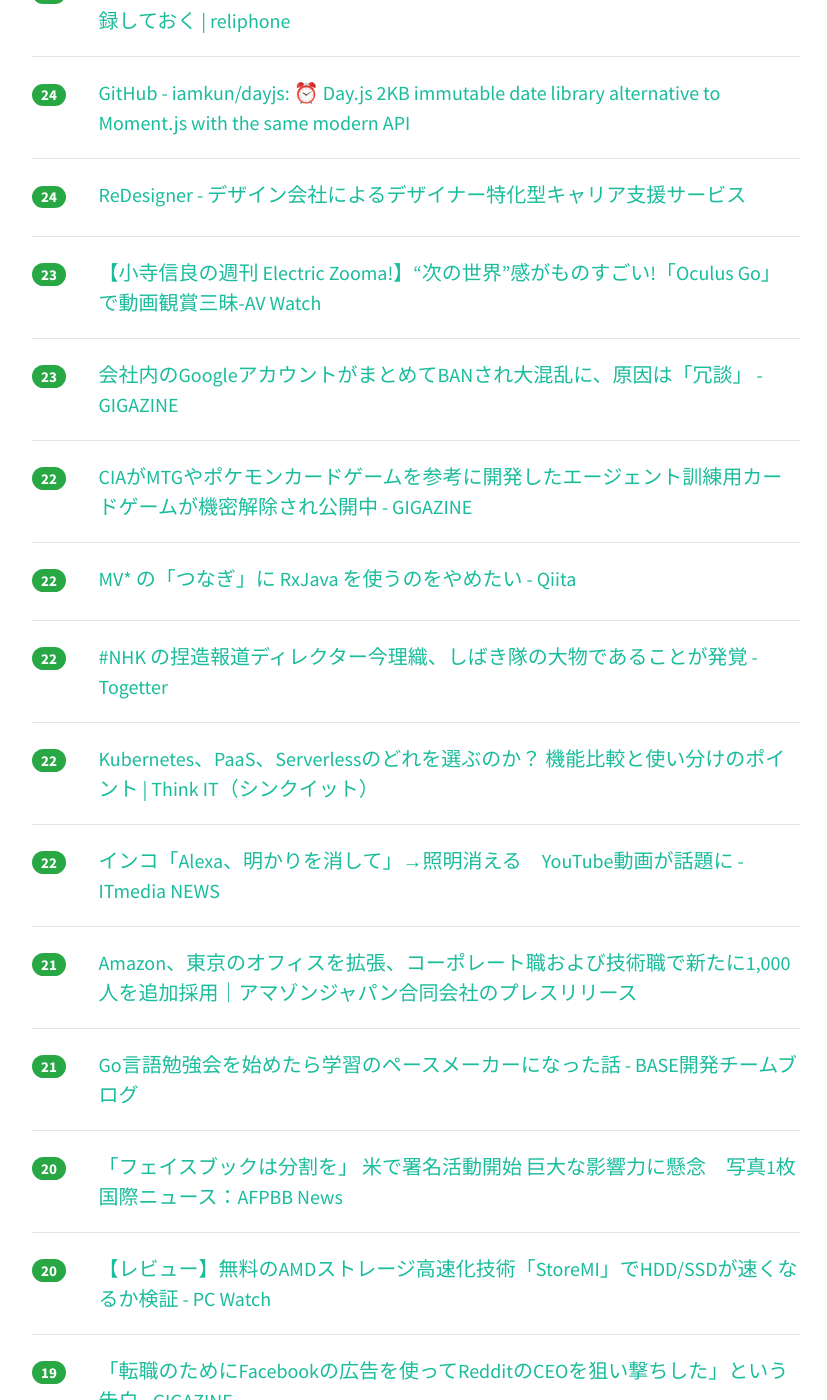
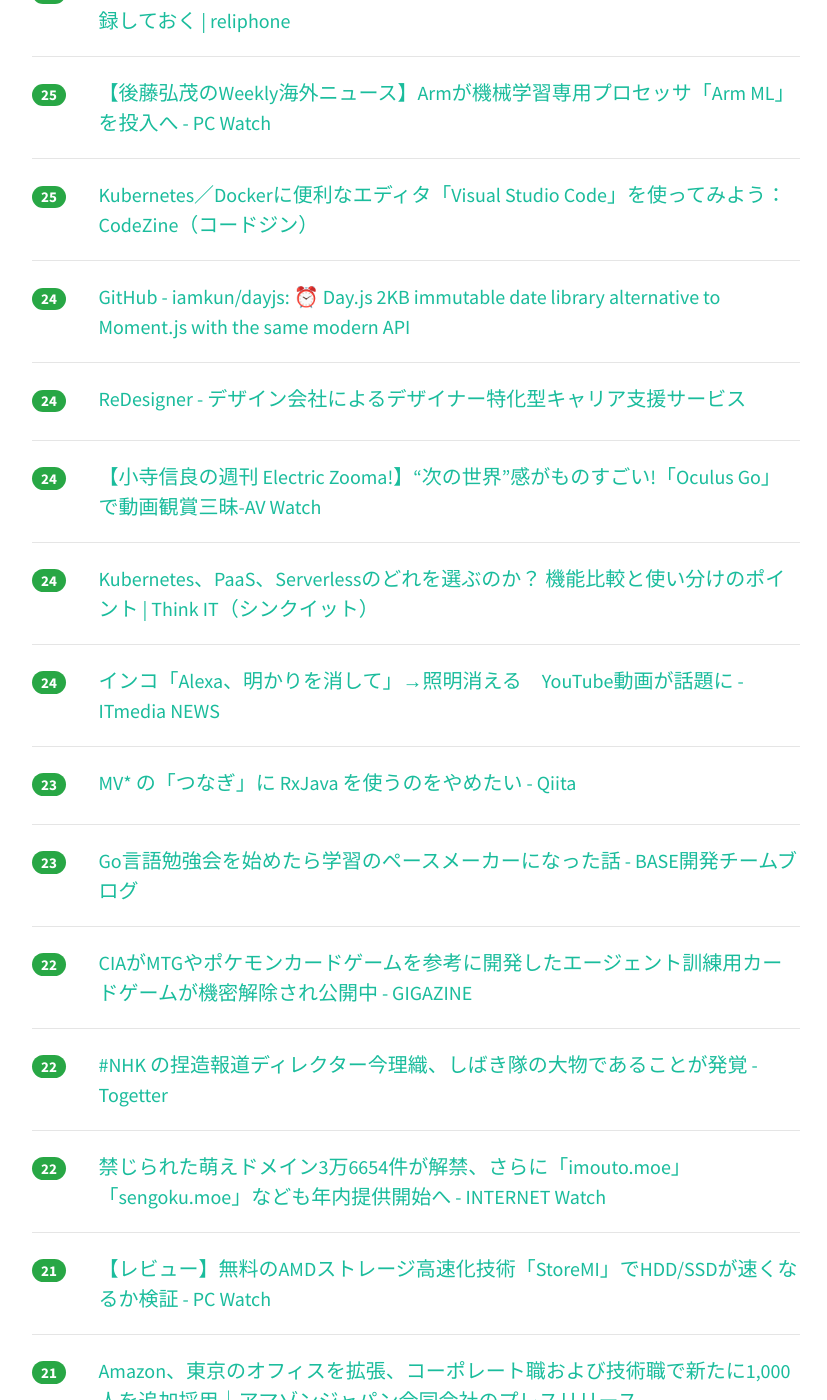
Before and after one commit to yatta47/hatena-matome-site, a Jekyll site: the page built from _posts/2018-05-23-hatena.md, in a window 1280 px wide and 1400 px high, scrolled down 4184 px. Shown: the whole window, without its empty margins (224-1051 px from the left). Built offline with Jekyll 4.4.1, drawn with Linux system fonts in a browser that asks for light colours; nearby versions of some CDN libraries; some of the changed text lies outside the part shown.

Commit message:
Updated 2018-05-23

```diff
--- a/_posts/2018-05-23-hatena.md
+++ b/_posts/2018-05-23-hatena.md
@@ -1,49 +1,54 @@
 ---
 layout: post
 title:  "2018-05-23 はてぶIT"
-date:   2018-05-23 19:03:02
+date:   2018-05-23 20:03:11
 tags: [it-hotentry]
 ---
-58 件のデータあり
+63 件のデータあり
 
 <hr><div class="row">
-<div class="col-1"><span class="badge badge-pill badge-success h2">552</span></div>
+<div class="col-1"><span class="badge badge-pill badge-success h2">578</span></div>
 <div class="col-11"><a href='https://anond.hatelabo.jp/20180522233419' target='_blank'>深センは楽しかったぞ😁</a></div>
 </div>
 <hr>
 <div class="row">
-<div class="col-1"><span class="badge badge-pill badge-success h2">224</span></div>
+<div class="col-1"><span class="badge badge-pill badge-success h2">228</span></div>
 <div class="col-11"><a href='https://www.softantenna.com/wp/unix/yum-is-dead/' target='_blank'>Fedora 22で「Yum」は公式に死亡し、これからは「DNF」で！ | ソフトアンテナブログ</a></div>
 </div>
 <hr>
 <div class="row">
-<div class="col-1"><span class="badge badge-pill badge-success h2">173</span></div>
+<div class="col-1"><span class="badge badge-pill badge-success h2">181</span></div>
 <div class="col-11"><a href='https://www.publickey1.jp/blog/18/slackactionsslack.html' target='_blank'>Slackが新機能「Actions」を発表、Slack上からほかのツールへの書き込みや操作を可能に － Publickey</a></div>
 </div>
 <hr>
 <div class="row">
-<div class="col-1"><span class="badge badge-pill badge-success h2">162</span></div>
+<div class="col-1"><span class="badge badge-pill badge-success h2">175</span></div>
+<div class="col-11"><a href='https://deeeet.com/writing/2018/05/22/service-mesh/' target='_blank'>Service meshとは何か | SOTA</a></div>
+</div>
+<hr>
+<div class="row">
+<div class="col-1"><span class="badge badge-pill badge-success h2">175</span></div>
+<div class="col-11"><a href='http://kabumatome.doorblog.jp/archives/65888458.html' target='_blank'>パクリ系外食大手のモンテローザ、いきなりステーキのパクリ「カミナリステーキ」を開業 : 市況かぶ全力２階建</a></div>
+</div>
+<hr>
+<div class="row">
+<div class="col-1"><span class="badge badge-pill badge-success h2">173</span></div>
 <div class="col-11"><a href='https://www.publickey1.jp/blog/18/slackslack_developer_tools.html' target='_blank'>Slackアプリケーション開発者の支援ツール「Slack Developer Tools」発表 － Publickey</a></div>
 </div>
 <hr>
 <div class="row">
-<div class="col-1"><span class="badge badge-pill badge-success h2">157</span></div>
-<div class="col-11"><a href='https://deeeet.com/writing/2018/05/22/service-mesh/' target='_blank'>Service meshとは何か | SOTA</a></div>
-</div>
-<hr>
-<div class="row">
-<div class="col-1"><span class="badge badge-pill badge-success h2">148</span></div>
-<div class="col-11"><a href='http://kabumatome.doorblog.jp/archives/65888458.html' target='_blank'>パクリ系外食大手のモンテローザ、いきなりステーキのパクリ「カミナリステーキ」を開業 : 市況かぶ全力２階建</a></div>
-</div>
-<hr>
-<div class="row">
-<div class="col-1"><span class="badge badge-pill badge-success h2">125</span></div>
+<div class="col-1"><span class="badge badge-pill badge-success h2">153</span></div>
 <div class="col-11"><a href='http://blog.koogawa.com/entry/2018/05/22/230023' target='_blank'>初心者をググれカスと突き放すのは割と酷なのではないかという話 - koogawa log</a></div>
 </div>
 <hr>
 <div class="row">
+<div class="col-1"><span class="badge badge-pill badge-success h2">81</span></div>
+<div class="col-11"><a href='https://engineer-club.jp/importance-of-goal-setting' target='_blank'>なぜ目標設定が大切なのか？エンジニアが見逃しがちな２つの着眼点</a></div>
+</div>
+<hr>
+<div class="row">
 <div class="col-1"><span class="badge badge-pill badge-success h2">67</span></div>
-<div class="col-11"><a href='https://engineer-club.jp/importance-of-goal-setting' target='_blank'>なぜ目標設定が大切なのか？エンジニアが見逃しがちな２つの着眼点</a></div>
+<div class="col-11"><a href='http://www.itmedia.co.jp/news/articles/1805/23/news089.html' target='_blank'>電通、広告バナーをAIで自動作成　1枚当たり5秒以内 - ITmedia NEWS</a></div>
 </div>
 <hr>
 <div class="row">
@@ -52,8 +57,18 @@ tags: [it-hotentry]
 </div>
 <hr>
 <div class="row">
+<div class="col-1"><span class="badge badge-pill badge-success h2">54</span></div>
+<div class="col-11"><a href='http://jp.gamesindustry.biz/article/1805/18051802/' target='_blank'>コスパは最強，Oculus GoはモバイルVRを普及させるか？ - GamesIndustry.biz Japan Edition</a></div>
+</div>
+<hr>
+<div class="row">
+<div class="col-1"><span class="badge badge-pill badge-success h2">54</span></div>
+<div class="col-11"><a href='https://internet.watch.impress.co.jp/docs/news/1123223.html' target='_blank'>ルーターのDNS設定改ざん攻撃、Androidに加えiOSやPCでも被害 - INTERNET Watch</a></div>
+</div>
+<hr>
+<div class="row">
 <div class="col-1"><span class="badge badge-pill badge-success h2">53</span></div>
-<div class="col-11"><a href='http://jp.gamesindustry.biz/article/1805/18051802/' target='_blank'>コスパは最強，Oculus GoはモバイルVRを普及させるか？ - GamesIndustry.biz Japan Edition</a></div>
+<div class="col-11"><a href='https://www.suzukikenichi.com/blog/google-maps-and-google-search-now-powered-by-pwa/' target='_blank'>PWA版GoogleマップがGoogle Playからインストール可能に、PWA対応したGoogle検索は高速化に成功 #io18 #io18jp | 海外SEO情報ブログ</a></div>
 </div>
 <hr>
 <div class="row">
@@ -67,27 +82,12 @@ tags: [it-hotentry]
 </div>
 <hr>
 <div class="row">
-<div class="col-1"><span class="badge badge-pill badge-success h2">51</span></div>
-<div class="col-11"><a href='http://www.itmedia.co.jp/news/articles/1805/23/news089.html' target='_blank'>電通、広告バナーをAIで自動作成　1枚当たり5秒以内 - ITmedia NEWS</a></div>
-</div>
-<hr>
-<div class="row">
-<div class="col-1"><span class="badge badge-pill badge-success h2">50</span></div>
-<div class="col-11"><a href='https://www.suzukikenichi.com/blog/google-maps-and-google-search-now-powered-by-pwa/' target='_blank'>PWA版GoogleマップがGoogle Playからインストール可能に、PWA対応したGoogle検索は高速化に成功 #io18 #io18jp | 海外SEO情報ブログ</a></div>
-</div>
-<hr>
-<div class="row">
-<div class="col-1"><span class="badge badge-pill badge-success h2">49</span></div>
-<div class="col-11"><a href='https://internet.watch.impress.co.jp/docs/news/1123223.html' target='_blank'>ルーターのDNS設定改ざん攻撃、Androidに加えiOSやPCでも被害 - INTERNET Watch</a></div>
-</div>
-<hr>
-<div class="row">
 <div class="col-1"><span class="badge badge-pill badge-success h2">43</span></div>
 <div class="col-11"><a href='https://gigazine.net/news/20180522-5-books-worth-reading-summer/' target='_blank'>ビル・ゲイツが「夏の5冊」として選んだ「テーマは重いが楽しく読書できる短い本」のリスト - GIGAZINE</a></div>
 </div>
 <hr>
 <div class="row">
-<div class="col-1"><span class="badge badge-pill badge-success h2">39</span></div>
+<div class="col-1"><span class="badge badge-pill badge-success h2">42</span></div>
 <div class="col-11"><a href='https://coliss.com/articles/build-websites/operation/work/responsive-landing-page-templates-papaya.html' target='_blank'>商用利用無料でしかも高品質！ランディングページを作成するためのHTML/CSSのテンプレートのまとめ | コリス</a></div>
 </div>
 <hr>
@@ -97,12 +97,12 @@ tags: [it-hotentry]
 </div>
 <hr>
 <div class="row">
-<div class="col-1"><span class="badge badge-pill badge-success h2">36</span></div>
+<div class="col-1"><span class="badge badge-pill badge-success h2">39</span></div>
 <div class="col-11"><a href='https://gigazine.net/news/20180523-how-to-profitable-online-business-idea/' target='_blank'>儲かるオンラインビジネスのアイデアを生み出すために参考になりそうな31の実例 - GIGAZINE</a></div>
 </div>
 <hr>
 <div class="row">
-<div class="col-1"><span class="badge badge-pill badge-success h2">35</span></div>
+<div class="col-1"><span class="badge badge-pill badge-success h2">36</span></div>
 <div class="col-11"><a href='https://www.gizmodo.jp/2018/05/donki-pc-rm-f106-sr.html' target='_blank'>ドンキの進化が止まらない。2万円でメモリモリモリ（4GB）のWindowsタブレットPCが登場 | ギズモード・ジャパン</a></div>
 </div>
 <hr>
@@ -117,18 +117,38 @@ tags: [it-hotentry]
 </div>
 <hr>
 <div class="row">
+<div class="col-1"><span class="badge badge-pill badge-success h2">33</span></div>
+<div class="col-11"><a href='https://togetter.com/li/1229967' target='_blank'>「弁護士が最初に配慮をお願いしていた日大選手の顔のアップの写真は一枚も使用せず、余計な編集はせずに陳述書をそのまま見せてくれるベースボール・マガジン社さん」 - Togetter</a></div>
+</div>
+<hr>
+<div class="row">
 <div class="col-1"><span class="badge badge-pill badge-success h2">32</span></div>
 <div class="col-11"><a href='http://nlab.itmedia.co.jp/nl/articles/1805/22/news072.html' target='_blank'>5月下旬は「ストレス 吐き気 涙が止まらない」などが増える　Yahoo!の"新社会人検索ワード分析”が社会の闇 - ねとらぼ</a></div>
 </div>
 <hr>
 <div class="row">
 <div class="col-1"><span class="badge badge-pill badge-success h2">32</span></div>
-<div class="col-11"><a href='https://togetter.com/li/1229967' target='_blank'>「弁護士が最初に配慮をお願いしていた日大選手の顔のアップの写真は一枚も使用せず、余計な編集はせずに陳述書をそのまま見せてくれるベースボール・マガジン社さん」 - Togetter</a></div>
+<div class="col-11"><a href='http://rinatozz.hatenablog.com/entry/2017/04/05/003956' target='_blank'>【ほぼ資料のみ】IT業界俯瞰してみたー - むち打ちエンジニアおじさんのブログ</a></div>
 </div>
 <hr>
 <div class="row">
-<div class="col-1"><span class="badge badge-pill badge-success h2">28</span></div>
+<div class="col-1"><span class="badge badge-pill badge-success h2">31</span></div>
+<div class="col-11"><a href='https://kakakakakku.hatenablog.com/entry/2018/05/22/152800' target='_blank'>Firebase Authentication で「メール認証」と「Google 認証」を実装できる無料コース「Vue.js + Firebase Authentication」を受講した - kakakakakku blog</a></div>
+</div>
+<hr>
+<div class="row">
+<div class="col-1"><span class="badge badge-pill badge-success h2">30</span></div>
+<div class="col-11"><a href='http://tech.studyplus.co.jp/entry/2018/05/23/100857' target='_blank'>AWS IoT Enterprise Buttonを使ってSlack通知ボタンを作る - Studyplus Engineering Blog</a></div>
+</div>
+<hr>
+<div class="row">
+<div class="col-1"><span class="badge badge-pill badge-success h2">29</span></div>
 <div class="col-11"><a href='https://techblog.yahoo.co.jp/android/201805_kuroobi_book/' target='_blank'>「基本からしっかり身につくAndroidアプリ開発入門」を執筆しました - Yahoo! JAPAN Tech Blog</a></div>
+</div>
+<hr>
+<div class="row">
+<div class="col-1"><span class="badge badge-pill badge-success h2">29</span></div>
+<div class="col-11"><a href='https://gigazine.net/news/20180523-old-eudora-source-code-available/' target='_blank'>インターネット黎明期の人気メールソフト「Eudora」のソースコードが公開される - GIGAZINE</a></div>
 </div>
 <hr>
 <div class="row">
@@ -147,6 +167,11 @@ tags: [it-hotentry]
 </div>
 <hr>
 <div class="row">
+<div class="col-1"><span class="badge badge-pill badge-success h2">28</span></div>
+<div class="col-11"><a href='https://gigazine.net/news/20180523-google-ban-company-toilet/' target='_blank'>会社内のGoogleアカウントがまとめてBANされ大混乱に、原因は「冗談」 - GIGAZINE</a></div>
+</div>
+<hr>
+<div class="row">
 <div class="col-1"><span class="badge badge-pill badge-success h2">27</span></div>
 <div class="col-11"><a href='https://chiastolite.hatenablog.com/entry/2018/05/22/163033' target='_blank'>退職前にSlackアカウントを停止すると捗る - chiastolite’s blog</a></div>
 </div>
@@ -154,16 +179,6 @@ tags: [it-hotentry]
 <div class="row">
 <div class="col-1"><span class="badge badge-pill badge-success h2">27</span></div>
 <div class="col-11"><a href='http://www.itmedia.co.jp/pcuser/articles/1805/22/news103.html' target='_blank'>就職活動に役立つ？　Amazon Echoで「圧迫面接」を体験してみた - ITmedia PC USER</a></div>
-</div>
-<hr>
-<div class="row">
-<div class="col-1"><span class="badge badge-pill badge-success h2">27</span></div>
-<div class="col-11"><a href='https://gigazine.net/news/20180523-old-eudora-source-code-available/' target='_blank'>インターネット黎明期の人気メールソフト「Eudora」のソースコードが公開される - GIGAZINE</a></div>
-</div>
-<hr>
-<div class="row">
-<div class="col-1"><span class="badge badge-pill badge-success h2">27</span></div>
-<div class="col-11"><a href='https://kakakakakku.hatenablog.com/entry/2018/05/22/152800' target='_blank'>Firebase Authentication で「メール認証」と「Google 認証」を実装できる無料コース「Vue.js + Firebase Authentication」を受講した - kakakakakku blog</a></div>
 </div>
 <hr>
 <div class="row">
@@ -188,7 +203,7 @@ tags: [it-hotentry]
 <hr>
 <div class="row">
 <div class="col-1"><span class="badge badge-pill badge-success h2">26</span></div>
-<div class="col-11"><a href='http://tech.studyplus.co.jp/entry/2018/05/23/100857' target='_blank'>AWS IoT Enterprise Buttonを使ってSlack通知ボタンを作る - Studyplus Engineering Blog</a></div>
+<div class="col-11"><a href='https://reliphone.jp/post-13728/' target='_blank'>1Password 7 for Windowsの買い切りライセンスが復活したので買い方とかを記録しておく | reliphone</a></div>
 </div>
 <hr>
 <div class="row">
@@ -202,11 +217,6 @@ tags: [it-hotentry]
 </div>
 <hr>
 <div class="row">
-<div class="col-1"><span class="badge badge-pill badge-success h2">25</span></div>
-<div class="col-11"><a href='https://reliphone.jp/post-13728/' target='_blank'>1Password 7 for Windowsの買い切りライセンスが復活したので買い方とかを記録しておく | reliphone</a></div>
-</div>
-<hr>
-<div class="row">
 <div class="col-1"><span class="badge badge-pill badge-success h2">24</span></div>
 <div class="col-11"><a href='https://github.com/iamkun/dayjs' target='_blank'>GitHub - iamkun/dayjs: ⏰ Day.js 2KB immutable date library alternative to Moment.js with the same modern API</a></div>
 </div>
@@ -217,13 +227,28 @@ tags: [it-hotentry]
 </div>
 <hr>
 <div class="row">
-<div class="col-1"><span class="badge badge-pill badge-success h2">23</span></div>
+<div class="col-1"><span class="badge badge-pill badge-success h2">24</span></div>
 <div class="col-11"><a href='https://av.watch.impress.co.jp/docs/series/zooma/1123335.html' target='_blank'>【小寺信良の週刊 Electric Zooma!】“次の世界”感がものすごい!「Oculus Go」で動画観賞三昧-AV Watch</a></div>
 </div>
 <hr>
 <div class="row">
+<div class="col-1"><span class="badge badge-pill badge-success h2">24</span></div>
+<div class="col-11"><a href='https://thinkit.co.jp/article/14044' target='_blank'>Kubernetes、PaaS、Serverlessのどれを選ぶのか？ 機能比較と使い分けのポイント | Think IT（シンクイット）</a></div>
+</div>
+<hr>
+<div class="row">
+<div class="col-1"><span class="badge badge-pill badge-success h2">24</span></div>
+<div class="col-11"><a href='http://www.itmedia.co.jp/news/articles/1805/23/news088.html' target='_blank'>インコ「Alexa、明かりを消して」→照明消える　YouTube動画が話題に - ITmedia NEWS</a></div>
+</div>
+<hr>
+<div class="row">
 <div class="col-1"><span class="badge badge-pill badge-success h2">23</span></div>
-<div class="col-11"><a href='https://gigazine.net/news/20180523-google-ban-company-toilet/' target='_blank'>会社内のGoogleアカウントがまとめてBANされ大混乱に、原因は「冗談」 - GIGAZINE</a></div>
+<div class="col-11"><a href='https://qiita.com/amay077/items/d4629f9d20ba36a1347e' target='_blank'>MV* の「つなぎ」に RxJava を使うのをやめたい - Qiita</a></div>
+</div>
+<hr>
+<div class="row">
+<div class="col-1"><span class="badge badge-pill badge-success h2">23</span></div>
+<div class="col-11"><a href='http://devblog.thebase.in/entry/2018/05/23/105927' target='_blank'>Go言語勉強会を始めたら学習のペースメーカーになった話 - BASE開発チームブログ</a></div>
 </div>
 <hr>
 <div class="row">
@@ -233,22 +258,17 @@ tags: [it-hotentry]
 <hr>
 <div class="row">
 <div class="col-1"><span class="badge badge-pill badge-success h2">22</span></div>
-<div class="col-11"><a href='https://qiita.com/amay077/items/d4629f9d20ba36a1347e' target='_blank'>MV* の「つなぎ」に RxJava を使うのをやめたい - Qiita</a></div>
-</div>
-<hr>
-<div class="row">
-<div class="col-1"><span class="badge badge-pill badge-success h2">22</span></div>
 <div class="col-11"><a href='https://togetter.com/li/1229958' target='_blank'>#NHK の捏造報道ディレクター今理織、しばき隊の大物であることが発覚 - Togetter</a></div>
 </div>
 <hr>
 <div class="row">
 <div class="col-1"><span class="badge badge-pill badge-success h2">22</span></div>
-<div class="col-11"><a href='https://thinkit.co.jp/article/14044' target='_blank'>Kubernetes、PaaS、Serverlessのどれを選ぶのか？ 機能比較と使い分けのポイント | Think IT（シンクイット）</a></div>
+<div class="col-11"><a href='https://internet.watch.impress.co.jp/docs/news/1123508.html' target='_blank'>禁じられた萌えドメイン3万6654件が解禁、さらに「imouto.moe」「sengoku.moe」なども年内提供開始へ - INTERNET Watch</a></div>
 </div>
 <hr>
 <div class="row">
-<div class="col-1"><span class="badge badge-pill badge-success h2">22</span></div>
-<div class="col-11"><a href='http://www.itmedia.co.jp/news/articles/1805/23/news088.html' target='_blank'>インコ「Alexa、明かりを消して」→照明消える　YouTube動画が話題に - ITmedia NEWS</a></div>
+<div class="col-1"><span class="badge badge-pill badge-success h2">21</span></div>
+<div class="col-11"><a href='https://pc.watch.impress.co.jp/docs/topic/review/1123034.html' target='_blank'>【レビュー】無料のAMDストレージ高速化技術「StoreMI」でHDD/SSDが速くなるか検証 - PC Watch</a></div>
 </div>
 <hr>
 <div class="row">
@@ -257,18 +277,8 @@ tags: [it-hotentry]
 </div>
 <hr>
 <div class="row">
-<div class="col-1"><span class="badge badge-pill badge-success h2">21</span></div>
-<div class="col-11"><a href='http://devblog.thebase.in/entry/2018/05/23/105927' target='_blank'>Go言語勉強会を始めたら学習のペースメーカーになった話 - BASE開発チームブログ</a></div>
-</div>
-<hr>
-<div class="row">
 <div class="col-1"><span class="badge badge-pill badge-success h2">20</span></div>
 <div class="col-11"><a href='http://www.afpbb.com/articles/-/3175493' target='_blank'>「フェイスブックは分割を」 米で署名活動開始 巨大な影響力に懸念　写真1枚　国際ニュース：AFPBB News</a></div>
-</div>
-<hr>
-<div class="row">
-<div class="col-1"><span class="badge badge-pill badge-success h2">20</span></div>
-<div class="col-11"><a href='https://pc.watch.impress.co.jp/docs/topic/review/1123034.html' target='_blank'>【レビュー】無料のAMDストレージ高速化技術「StoreMI」でHDD/SSDが速くなるか検証 - PC Watch</a></div>
 </div>
 <hr>
 <div class="row">
@@ -282,8 +292,23 @@ tags: [it-hotentry]
 </div>
 <hr>
 <div class="row">
+<div class="col-1"><span class="badge badge-pill badge-success h2">16</span></div>
+<div class="col-11"><a href='https://japanese.engadget.com/2018/05/22/oculus-go-mirage-solo/' target='_blank'>Oculus GoとMirage Soloのどちらを買うべきか？ - Engadget 日本版</a></div>
+</div>
+<hr>
+<div class="row">
+<div class="col-1"><span class="badge badge-pill badge-success h2">16</span></div>
+<div class="col-11"><a href='https://medium.com/graalvm/ed6f14ff7692' target='_blank'>Instant Netty Startup using GraalVM Native Image Generation</a></div>
+</div>
+<hr>
+<div class="row">
 <div class="col-1"><span class="badge badge-pill badge-success h2">15</span></div>
 <div class="col-11"><a href='https://anond.hatelabo.jp/20180523011338' target='_blank'>まず書きたいことを3分割する ひとつは増田に主観的に書き ひとつはブクマ..</a></div>
+</div>
+<hr>
+<div class="row">
+<div class="col-1"><span class="badge badge-pill badge-success h2">15</span></div>
+<div class="col-11"><a href='http://takezoe.hatenablog.com/entry/2018/05/23/125752' target='_blank'>GraphQLスキーマからCRUDを自動生成できるPrismaについて - たけぞう瀕死ブログ</a></div>
 </div>
 <hr>
 <div class="row">
@@ -292,7 +317,7 @@ tags: [it-hotentry]
 </div>
 <hr>
 <div class="row">
-<div class="col-1"><span class="badge badge-pill badge-success h2">13</span></div>
-<div class="col-11"><a href='https://medium.com/graalvm/ed6f14ff7692' target='_blank'>Instant Netty Startup using GraalVM Native Image Generation</a></div>
+<div class="col-1"><span class="badge badge-pill badge-success h2">14</span></div>
+<div class="col-11"><a href='https://shiropen.com/seamless/high-fidelity-facial-reflectance' target='_blank'>早稲田大学ら、1枚の画像から顔の形状と反射率をCNNを用いて推定しモデル化する手法を発表。異なる照明条件や任意の視点でレンダリング可能 | Seamless</a></div>
 </div>
 <hr>
```
